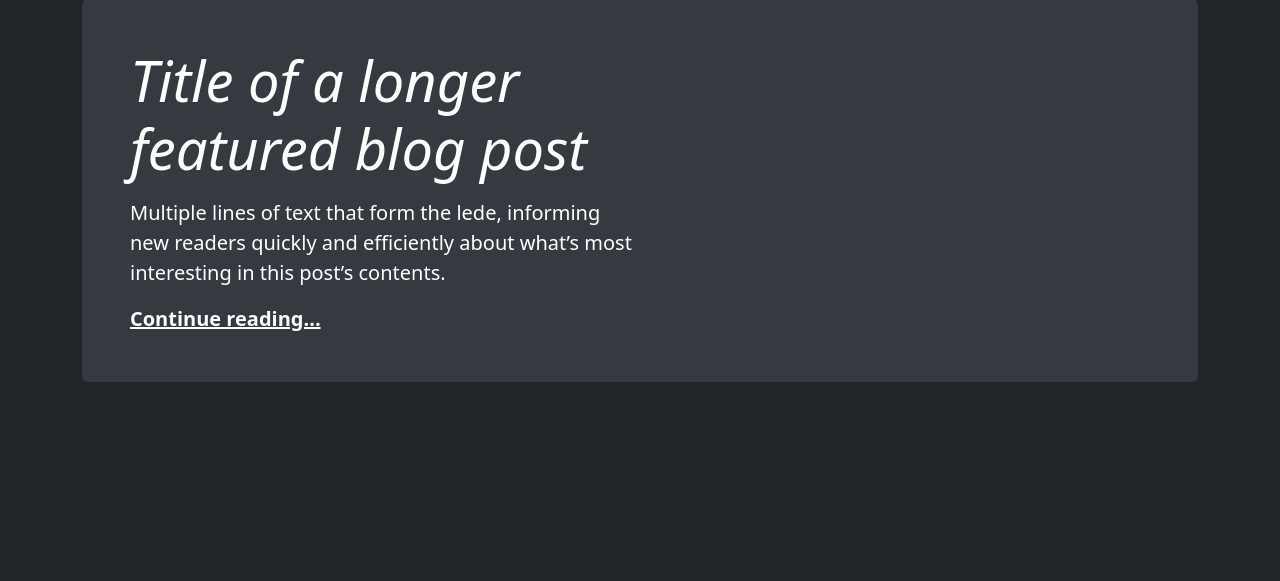
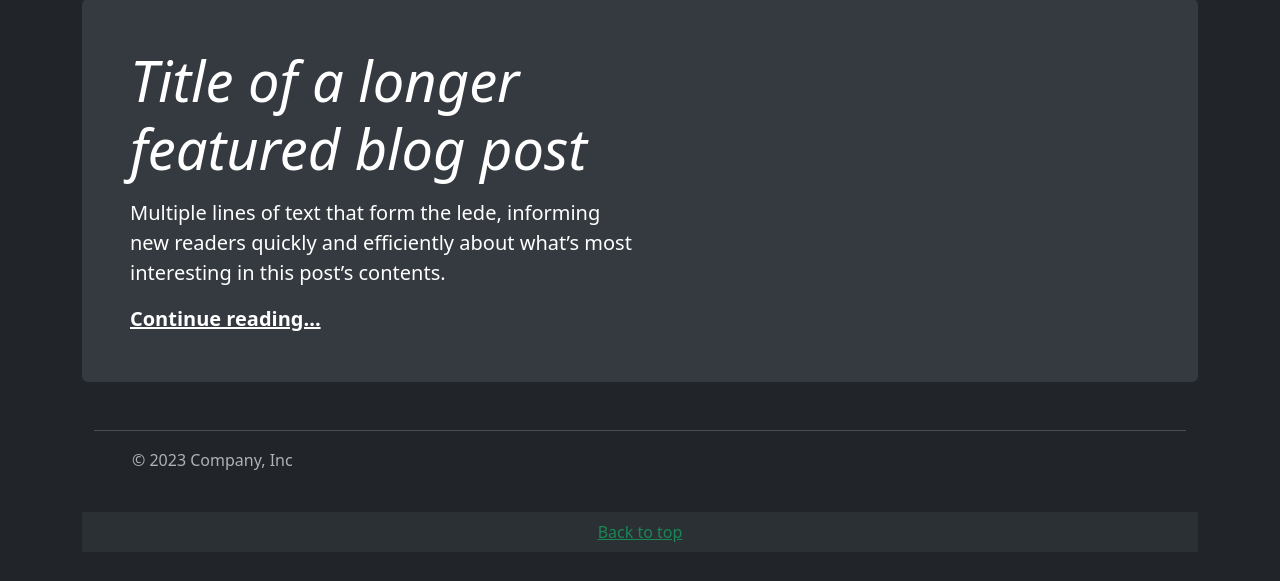
Before and after one commit to Gbeminiyi-A/News_App, a Flask app: page / in a window 1280 px wide. Shown: the part 154-735 px from the top of the page. Run offline with Flask 3, Linux system fonts and the light colour scheme; data that the repository does not hold is empty.

Commit message:
Added the footer and updated the home links

```diff
--- a/main.py
+++ b/main.py
@@ -24,7 +24,7 @@ def home_page():
     return render_template('home.html', articles=articles)
 
 
-@app.route("/Nigeria", methods=['GET', 'POST'])
+@app.route("/nigeria", methods=['GET', 'POST'])
 def nigerian_news():
     url = ('https://newsapi.org/v2/top-headlines?'
            f'apiKey={NEWS_APIKEY}&country=ng')
@@ -42,7 +42,7 @@ def nigerian_news():
     return render_template('nigeria.html', articles=articles)
 
 
-@app.route("/Sports", methods=['GET', 'POST'])
+@app.route("/sports", methods=['GET', 'POST'])
 def sport_news():
     url = ('https://newsapi.org/v2/top-headlines?'
            f'apiKey={NEWS_APIKEY}&category=sports')
--- a/templates/base.html
+++ b/templates/base.html
@@ -49,9 +49,41 @@
     {% block body %}
 
     {% endblock %}
+    <div class="container">
+        <footer class="d-flex flex-wrap justify-content-between align-items-center py-3 my-4 border-top">
+            <div class="col-md-4 d-flex align-items-center">
+                <a href="/" class="mb-3 me-2 mb-md-0 text-body-secondary text-decoration-none lh-1">
+                    <svg class="bi" width="30" height="24">
+                        <use xlink:href="#bootstrap"></use>
+                    </svg>
+                </a>
+                <span class="mb-3 mb-md-0 text-body-secondary">© 2023 Company, Inc</span>
+            </div>
+
+            <ul class="nav col-md-4 justify-content-end list-unstyled d-flex">
+                <li class="ms-3"><a class="text-body-secondary" href="#"><svg class="bi" width="24" height="24">
+                            <use xlink:href="#twitter"></use>
+                        </svg></a></li>
+                <li class="ms-3"><a class="text-body-secondary" href="#"><svg class="bi" width="24" height="24">
+                            <use xlink:href="#instagram"></use>
+                        </svg></a></li>
+                <li class="ms-3"><a class="text-body-secondary" href="#"><svg class="bi" width="24" height="24">
+                            <use xlink:href="#facebook"></use>
+                        </svg></a></li>
+            </ul>
+        </footer>
+    </div>
     <script src="https://cdn.jsdelivr.net/npm/bootstrap@5.3.2/dist/js/bootstrap.bundle.min.js"
         integrity="sha384-C6RzsynM9kWDrMNeT87bh95OGNyZPhcTNXj1NW7RuBCsyN/o0jlpcV8Qyq46cDfL"
         crossorigin="anonymous"></script>
 </body>
+<footer class="py-2 text-center text-body-secondary bg-body-tertiary">
+    <p class="mb-0">
+        <a href="#" class="link-success">Back to top</a>
+    </p>
+</footer>
+
+<!-- This design was from the bootstrap examples made by @mdo for bootstrap. I only made some edits to this.
+<p>Blog template built for <a href="https://getbootstrap.com/">Bootstrap</a> by <a href="https://twitter.com/mdo">@mdo</a>.</p> -->
 
 </html>
--- a/templates/home.html
+++ b/templates/home.html
@@ -11,59 +11,28 @@
     </div>
 </div>
 
+
+<div class="row mb-2">
     {% for article in articles[1:] %}
-
     <div class="col-md-6">
       <div class="row g-0 border rounded overflow-hidden flex-md-row mb-4 shadow-sm h-md-250 position-relative">
         <div class="col p-4 d-flex flex-column position-static">
-            <strong class="d-inline-block mb-2 text-primary-emphasis">World</strong>
+          <strong class="d-inline-block mb-2 text-success-emphasis">World</strong>
           <h3 class="mb-0">Featured post</h3>
           <div class="mb-1 text-body-secondary">Nov 12</div>
-            <p class="card-text mb-auto">This is a wider card with supporting text below as a natural lead-in to
-                additional content.</p>
-            <a href="#" class="icon-link gap-1 icon-link-hover stretched-link">
+          <p class="card-text mb-auto">This is a wider card with supporting text below as a natural lead-in to additional content.</p>
+          <a href="#" class="icon-link gap-1 icon-link-hover stretched-link link-success">
             Continue reading
-                <svg class="bi">
-                    <use xlink:href="#chevron-right"></use>
-                </svg>
+            <img src="{{url_for('static', filename='right-chevron.png')}}" alt="" width="12px">
           </a>
         </div>
         <div class="col-auto d-none d-lg-block">
-            <svg class="bd-placeholder-img" width="200" height="250" xmlns="http://www.w3.org/2000/svg" role="img"
-                aria-label="Placeholder: Thumbnail" preserveAspectRatio="xMidYMid slice" focusable="false">
-                <title>Placeholder</title>
-                <rect width="100%" height="100%" fill="#55595c"></rect><text x="50%" y="50%" fill="#eceeef"
-                    dy=".3em">Thumbnail</text>
-            </svg>
+          <svg class="bd-placeholder-img" width="200" height="250" xmlns="http://www.w3.org/2000/svg" role="img" aria-label="Placeholder: Thumbnail" preserveAspectRatio="xMidYMid slice" focusable="false"><title>Placeholder</title><rect width="100%" height="100%" fill="#55595c"></rect><text x="50%" y="50%" fill="#eceeef" dy=".3em">Thumbnail</text></svg>
         </div>
       </div>
     </div>
-<div class="col-md-6">
-    <div class="row g-0 border rounded overflow-hidden flex-md-row mb-4 shadow-sm h-md-250 position-relative">
-        <div class="col p-4 d-flex flex-column position-static">
-            <strong class="d-inline-block mb-2 text-success-emphasis">Design</strong>
-            <h3 class="mb-0">Post title</h3>
-            <div class="mb-1 text-body-secondary">Nov 11</div>
-            <p class="mb-auto">This is a wider card with supporting text below as a natural lead-in to additional
-                content.</p>
-            <a href="#" class="icon-link gap-1 icon-link-hover stretched-link">
-                Continue reading
-                <svg class="bi">
-                    <use xlink:href="#chevron-right"></use>
-                </svg>
-            </a>
-        </div>
-        <div class="col-auto d-none d-lg-block">
-            <svg class="bd-placeholder-img" width="200" height="250" xmlns="http://www.w3.org/2000/svg" role="img"
-                aria-label="Placeholder: Thumbnail" preserveAspectRatio="xMidYMid slice" focusable="false">
-                <title>Placeholder</title>
-                <rect width="100%" height="100%" fill="#55595c"></rect><text x="50%" y="50%" fill="#eceeef"
-                    dy=".3em">Thumbnail</text>
-            </svg>
-        </div>
-    </div>
+    {% endfor %}
   </div>
 
-{% endfor %}
 
 {% endblock %}
```
Also changed, not shown: static/chevron.png (added), static/right-chevron.png (added). Lines whose indentation alone changed are shown as unchanged.
